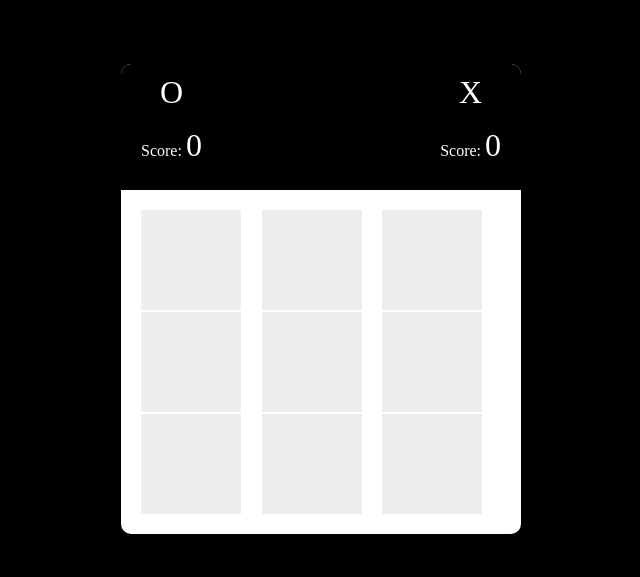
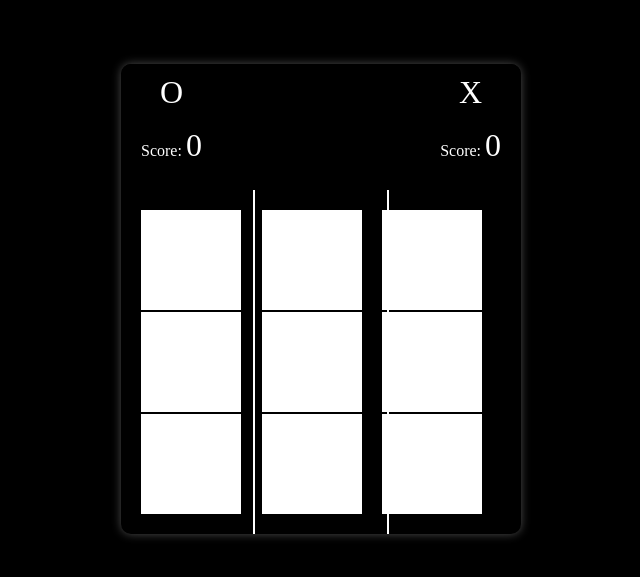
Before and after one commit to mariomine88/Super-tic-tac-toe, a plain HTML site: page index.html in a window 1280 px wide. Shown: the part 101-678 px from the top of the page, without its empty margins (319-959 px from the left). Drawn offline with Linux system fonts and the light colour scheme.

Commit message:
Update styles.css

```diff
--- a/styles.css
+++ b/styles.css
@@ -11,9 +11,9 @@ body {
 .container {
     display: flex;
     flex-direction: column;
-    background-color: white;
+    background-color: black;
     border-radius: 10px;
-    box-shadow: 0px 0px 10px rgba(0, 0, 0, 0.3);
+    box-shadow: 0px 0px 10px rgba(255, 255, 255, 0.3);
     overflow: hidden;
     width: 400px;
 }
@@ -39,8 +39,32 @@ header {
 .board {
     display: grid;
     grid-template-columns: repeat(3, 1fr);
+    grid-template-rows: repeat(3, 1fr);
     gap: 2px;
     padding: 20px;
+    position: relative;
+}
+
+/* New styles for the grid lines */
+.board::before,
+.board::after {
+    content: "";
+    position: absolute;
+    background-color: white;
+}
+
+.board::before {
+    width: 2px;
+    height: 100%;
+    top: 0;
+    left: calc(33.33% - 1px);
+}
+
+.board::after {
+    width: 2px;
+    height: 100%;
+    top: 0;
+    left: calc(66.66% - 1px);
 }
 
 .cell {
@@ -50,7 +74,7 @@ header {
     font-size: 2rem;
     width: 100px;
     height: 100px;
-    background-color: #eee;
+    background-color: #ffffff;
     cursor: pointer;
 }
 
```
